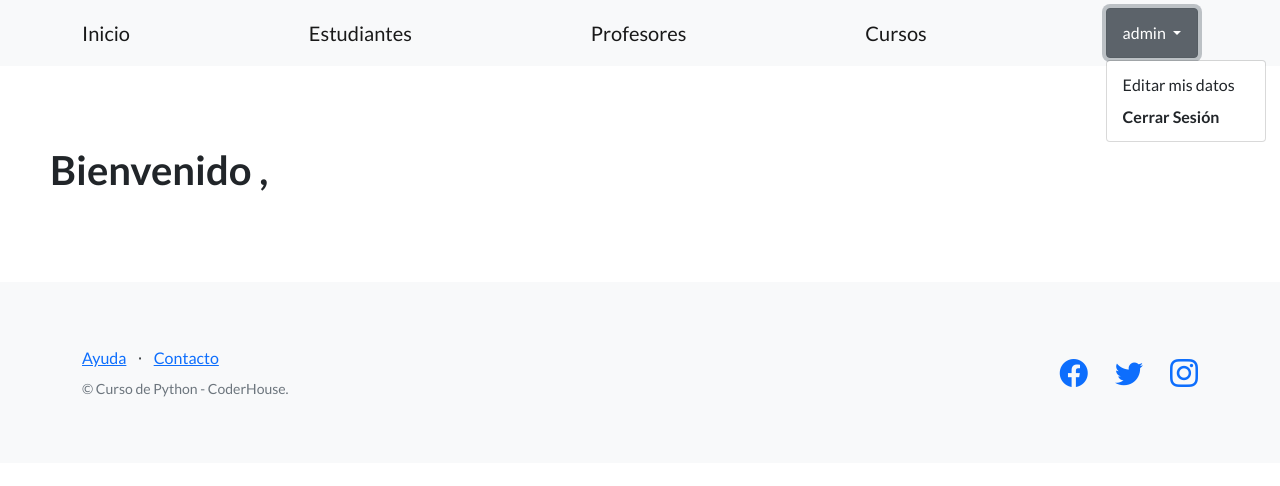
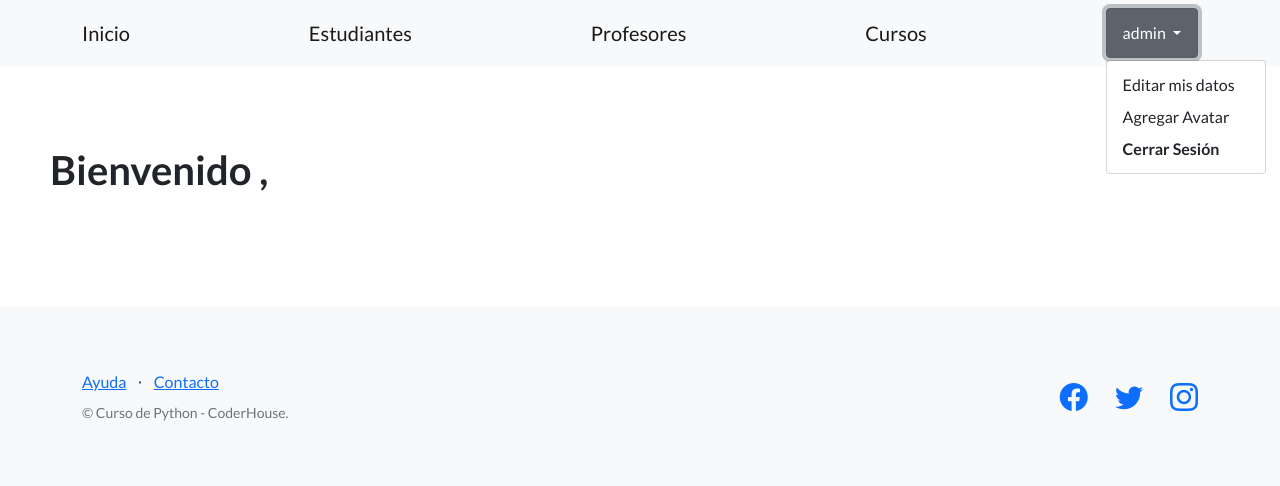
Before and after one commit to pedrorojasg/47635_django, a Django app: page / in a window 1280 px wide, after a click on "admin". Shown: the top 486 px of the page. Run offline with Django 4.2, Linux system fonts and the light colour scheme; a user stored in the database is signed in; data comes from the database, SQL or seed files in the repository; both versions use the stored data as it was after the commit; some libraries are stand-ins or nearby versions.

Commit message:
Salvado de avatar

```diff
--- a/estudiantes/templates/estudiantes/base.html
+++ b/estudiantes/templates/estudiantes/base.html
@@ -40,6 +40,9 @@
                     <ul class="dropdown-menu" aria-labelledby="dropdownMenuButton1">
                         <li>
                             <a class="dropdown-item" href="{% url 'editar_perfil' %}">Editar mis datos</a>
+                        </li>
+                        <li>
+                            <a class="dropdown-item" href="{% url 'agregar_avatar' %}">Agregar Avatar</a>
                         </li>
                         <li>
                             <a class="dropdown-item" href="{% url 'logout' %}"><strong>Cerrar Sesión</strong></a></li>
--- a/estudiantes/templates/estudiantes/inicio.html
+++ b/estudiantes/templates/estudiantes/inicio.html
@@ -4,4 +4,5 @@
 
 {% block contenido %}
 <h1>Bienvenido {{ user.last_name }}, {{ user.first_name }}</h1>
+<img src="{{ user.avatar.imagen.url }}" />
 {% endblock contenido %}
--- a/estudiantes/urls.py
+++ b/estudiantes/urls.py
@@ -5,7 +5,7 @@ from estudiantes.views import (
     crear_curso, buscar_cursos, ver_curso, editar_curso, eliminar_curso,
     EstudianteListView, EstudianteCreateView, EstudianteUpdateView,
     EstudianteDeleteView, EstudianteDetailView, registro, login_view,
-    CustomLogoutView, ProfileUpdateView
+    CustomLogoutView, ProfileUpdateView, agregar_avatar
 )
 
 
@@ -30,4 +30,5 @@ urlpatterns = [
     path('logout/', CustomLogoutView.as_view(), name="logout"),
     # URLS de Perfil
     path('editar-perfil/', ProfileUpdateView.as_view(), name="editar_perfil"),
+    path('agregar-avatar/', agregar_avatar, name="agregar_avatar"),
 ]
--- a/estudiantes/views.py
+++ b/estudiantes/views.py
@@ -12,8 +12,8 @@ from django.views.generic import ListView, CreateView, DetailView, UpdateView, D
 from django.contrib.auth.decorators import login_required
 from django.contrib.auth.mixins import LoginRequiredMixin
 
-from estudiantes.models import Estudiante, Profesor, Curso
-from estudiantes.forms import CursoFormulario, UserRegisterForm, UserUpdateForm
+from estudiantes.models import Estudiante, Profesor, Curso, Avatar
+from estudiantes.forms import CursoFormulario, UserRegisterForm, UserUpdateForm, AvatarFormulario
 
 
 @login_required
@@ -233,3 +233,22 @@ class ProfileUpdateView(LoginRequiredMixin, UpdateView):
 
     def get_object(self, queryset=None):
         return self.request.user
+
+
+def agregar_avatar(request):
+    if request.method == "POST":
+        formulario = AvatarFormulario(request.POST, request.FILES) # Aquí me llega toda la info del formulario html
+
+        if formulario.is_valid():
+            avatar = formulario.save()
+            avatar.user = request.user
+            avatar.save()
+            url_exitosa = reverse('inicio')
+            return redirect(url_exitosa)
+    else:  # GET
+        formulario = AvatarFormulario()
+    return render(
+        request=request,
+        template_name='estudiantes/formulario_avatar.html',
+        context={'form': formulario},
+    )
--- a/sistema_coder/urls.py
+++ b/sistema_coder/urls.py
@@ -13,7 +13,9 @@ Including another URLconf
     1. Import the include() function: from django.urls import include, path
     2. Add a URL to urlpatterns:  path('blog/', include('blog.urls'))
 """
+from django.conf import settings
 from django.contrib import admin
+from django.conf.urls.static import static
 from django.urls import path, include
 
 from estudiantes.views import inicio
@@ -24,3 +26,6 @@ urlpatterns = [
     path('admin/', admin.site.urls),
     path('plataforma/', include('estudiantes.urls')),
 ]
+
+# Para las imagenes
+urlpatterns += static(settings.MEDIA_URL, document_root=settings.MEDIA_ROOT)
```
Also changed, not shown: estudiantes/forms.py (+8 -1 lines), estudiantes/templates/estudiantes/formulario_avatar.html (added, +10 -0 lines), db.sqlite3.
